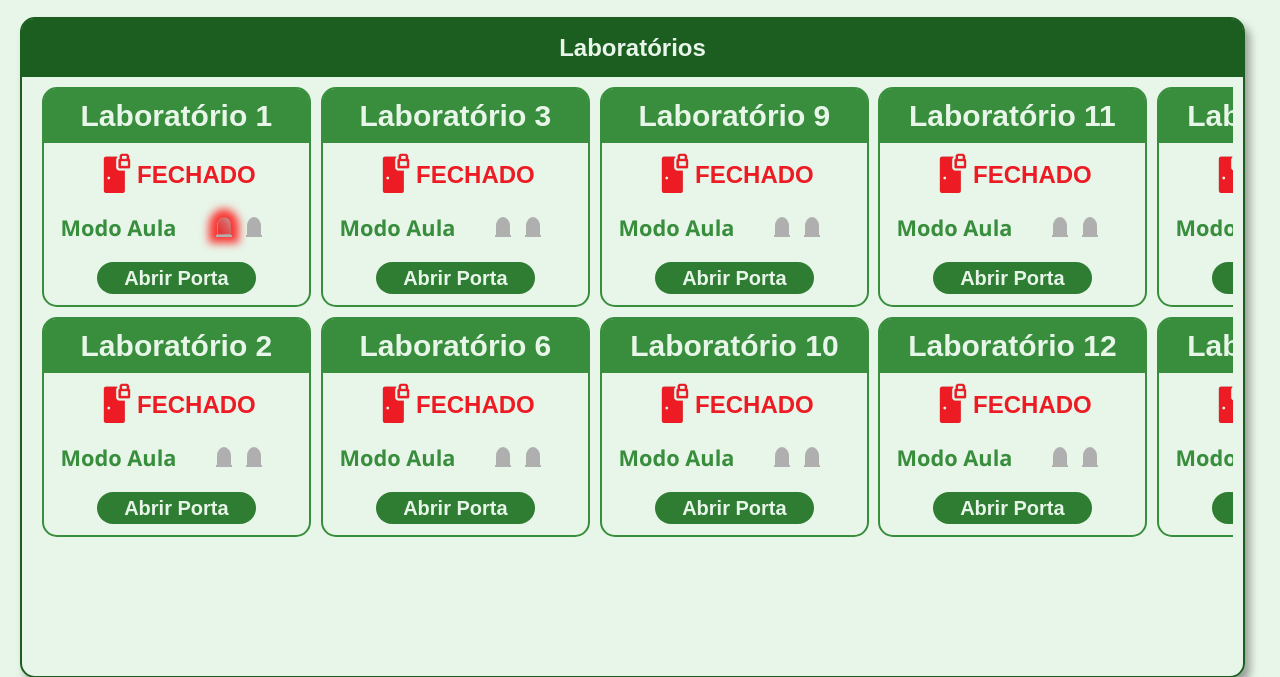
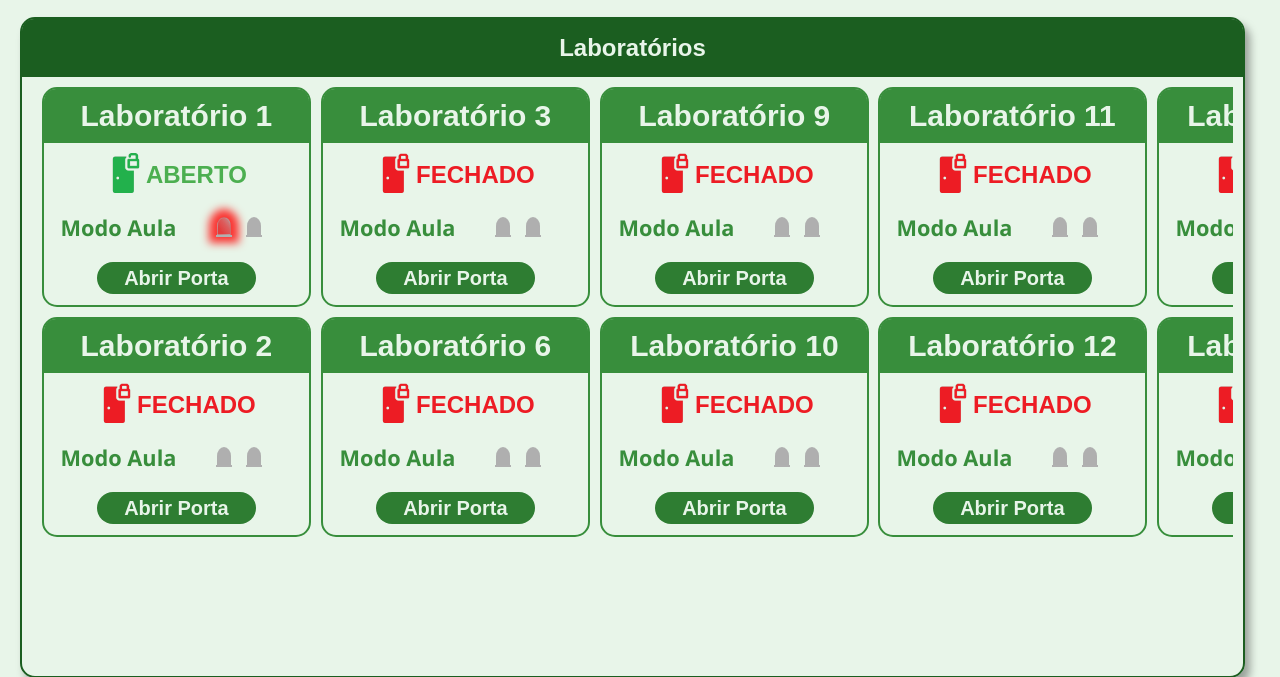
Before and after one commit to arthurgbrito/Fechadura_Eletronica, a PHP site: page /templates/sistemaUser.php in a window 1280 px wide. Shown: the part 150-827 px from the top of the page. Run offline with PHP 8.4, Linux system fonts and the light colour scheme; the visitor is signed in with stand-in values (Sample User, id 1); tables that the repository leaves empty or names only in its code hold one stand-in row (values such as "Sample post").

Commit message:
algumas alterações

```diff
--- a/APIs/solicitacoes.php
+++ b/APIs/solicitacoes.php
@@ -2,7 +2,7 @@
 
     include_once('../database/conexao.php');
 
-    $sql = "SELECT s.id, s.usuario_id, u.Username, s.status_cadastro, s.log FROM solicitacoes s JOIN usuarios u ON s.usuario_id = u.id WHERE s.status_cadastro = 'pendente' ORDER BY s.id DESC LIMIT 1";
+    $sql = "SELECT s.id, s.usuario_id, u.Username, s.status_cadastro FROM solicitacoes s JOIN usuarios u ON s.usuario_id = u.id WHERE s.status_cadastro = 'pendente' ORDER BY s.id DESC LIMIT 1";
 
     $result = mysqli_query($conn, $sql);
 
--- a/scripts/sistemaScript.js
+++ b/scripts/sistemaScript.js
@@ -33,9 +33,9 @@ async function carregaEstadoPorta(lab) {
                 textoPorta.textContent = "FECHADO";
                 textoPorta.style.color = "#F44336";
             }
-        } else alert("erro na resposta da API:");
+        } else console.error("erro na resposta da API:");
     } catch{
-        alert("Erro ao carregar estado da porta:");
+        console.error("Erro ao carregar estado da porta:");
     }
 }
 
--- a/scripts/sistemaScriptUser.js
+++ b/scripts/sistemaScriptUser.js
@@ -4,7 +4,39 @@ let flag = 0;
 addEventListener ("DOMContentLoaded", () => {
 
     labs.forEach(num => {procuraModoAula(num)});
+    labs.forEach(num => {carregaEstadoPorta(num)});
 })
+
+setInterval(() => {labs.forEach(num => carregaEstadoPorta(num))}, 500);
+
+async function carregaEstadoPorta(lab) {
+
+    let caixaPorta = document.getElementById('estado_porta' + lab);
+    let iconePorta = caixaPorta.querySelector('#porta');
+    let textoPorta = caixaPorta.querySelector('#texto-porta');
+    indice = labs.indexOf(lab) + 1
+
+    try {
+        const response = await fetch(`../APIs/monitoraEstadoPorta.php?lab=${indice}`, {method: "GET", cache: "no-store"});
+
+        const data = await response.json();
+        //console.log("Estado da porta do lab " + lab + ": ", data.estado_porta);
+
+        if (data.ok){
+            if (data.estado_porta){
+                iconePorta.src = "../style/imagens/porta-aberta.png";
+                textoPorta.textContent = "ABERTO";
+                textoPorta.style.color = "#4CAF50";
+            } else {
+                iconePorta.src = "../style/imagens/porta-fechada.png";
+                textoPorta.textContent = "FECHADO";
+                textoPorta.style.color = "#F44336";
+            }
+        } else console.error("erro na resposta da API:");
+    } catch{
+        console.error("Erro ao carregar estado da porta:");
+    }
+}
 
 setInterval(() => {labs.forEach(num => procuraModoAula(num))}, 2000);
 
@@ -48,8 +80,26 @@ async function atualizaModoAula(lab){
         const data = await resp.json();
 
         if(data.ok){
-            if (data.modo_aula) atualiza_Led(lab, "on");
-            else atualiza_Led(lab, "off");
+            if (data.modo_aula) {
+                atualiza_Led(lab, "on");
+                let cracha = data.cracha;
+
+                const atualiza = await fetch("../APIs/atualizaHistorico.php", {
+                    method: "POST",
+                    headers: {
+                        "Content-Type": "application/x-www-form-urlencoded"
+                    },
+                    body: `cracha=${encodeURIComponent(cracha)}&lab=${encodeURIComponent(indice)}`,
+                    cache: "no-store"
+                });
+                const data_atualiza = await atualiza.json();
+
+                if (data_atualiza.ok){
+                    console.log("Histórico atualizado com sucesso.");
+                } else {
+                    console.log("Erro ao atualizar histórico: ", indice);
+                }
+            } else atualiza_Led(lab, "off");
         }
     } catch (err) {
         console.error("Erro ao atualizar modo aula:", err);
--- a/templates/sistemaUser.php
+++ b/templates/sistemaUser.php
@@ -54,9 +54,9 @@ if ((!isset($_SESSION['email']) == true) and (!isset($_SESSION['senha']) == true
             <div class="rolagem_lab">
                 <div class="caixa-laboratorio expand-right-down">
                     <h1>Laboratório 1</h1>
-                    <div class="estado_porta">
-                        <img src="../style/imagens/porta-fechada.png" alt="porta-aberta">
-                        <h2>FECHADO</h2>
+                    <div class="estado_porta" id="estado_porta1">
+                        <img src="../style/imagens/porta-fechada.png" id="porta" alt="porta-aberta">
+                        <h2 id="texto-porta">FECHADO</h2>
                     </div>
                     <div class="modo_aula">
                         <label>Modo Aula</label>
@@ -83,9 +83,9 @@ if ((!isset($_SESSION['email']) == true) and (!isset($_SESSION['senha']) == true
 
                 <div class="caixa-laboratorio expand-right-up">
                     <h1>Laboratório 2</h1>
-                    <div class="estado_porta">
-                        <img src="../style/imagens/porta-fechada.png" alt="porta-aberta">
-                        <h2>FECHADO</h2>
+                    <div class="estado_porta" id="estado_porta2">
+                        <img src="../style/imagens/porta-fechada.png" id="porta" alt="porta-aberta">
+                        <h2 id="texto-porta">FECHADO</h2>
                     </div>
                     <div class="modo_aula">
                         <label>Modo Aula</label>
@@ -112,9 +112,9 @@ if ((!isset($_SESSION['email']) == true) and (!isset($_SESSION['senha']) == true
 
                 <div class="caixa-laboratorio expand-down">
                     <h1>Laboratório 3</h1>
-                    <div class="estado_porta">
-                        <img src="../style/imagens/porta-fechada.png" alt="porta-aberta">
-                        <h2>FECHADO</h2>
+                    <div class="estado_porta" id="estado_porta3">
+                        <img src="../style/imagens/porta-fechada.png" id="porta" alt="porta-aberta">
+                        <h2 id="texto-porta">FECHADO</h2>
                     </div>
                     <div class="modo_aula">
                         <label>Modo Aula</label>
@@ -141,9 +141,9 @@ if ((!isset($_SESSION['email']) == true) and (!isset($_SESSION['senha']) == true
 
                 <div class="caixa-laboratorio expand-up">
                     <h1>Laboratório 6</h1>
-                    <div class="estado_porta">
-                        <img src="../style/imagens/porta-fechada.png" alt="porta-aberta">
-                        <h2>FECHADO</h2>
+                    <div class="estado_porta" id="estado_porta6">
+                        <img src="../style/imagens/porta-fechada.png" id="porta" alt="porta-aberta">
+                        <h2 id="texto-porta">FECHADO</h2>
                     </div>
                     <div class="modo_aula">
                         <label>Modo Aula</label>
@@ -170,9 +170,9 @@ if ((!isset($_SESSION['email']) == true) and (!isset($_SESSION['senha']) == true
 
                 <div class="caixa-laboratorio expand-down">
                     <h1>Laboratório 9</h1>
-                    <div class="estado_porta">
-                        <img src="../style/imagens/porta-fechada.png" alt="porta-aberta">
-                        <h2>FECHADO</h2>
+                    <div class="estado_porta" id="estado_porta9">
+                        <img src="../style/imagens/porta-fechada.png" id="porta" alt="porta-aberta">
+                        <h2 id="texto-porta">FECHADO</h2>
                     </div>
                     <div class="modo_aula">
                         <label>Modo Aula</label>
@@ -199,9 +199,9 @@ if ((!isset($_SESSION['email']) == true) and (!isset($_SESSION['senha']) == true
 
                 <div class="caixa-laboratorio expand-up">
                     <h1>Laboratório 10</h1>
-                    <div class="estado_porta">
-                        <img src="../style/imagens/porta-fechada.png" alt="porta-aberta">
-                        <h2>FECHADO</h2>
+                    <div class="estado_porta" id="estado_porta10">
+                        <img src="../style/imagens/porta-fechada.png" id="porta" alt="porta-aberta">
+                        <h2 id="texto-porta">FECHADO</h2>
                     </div>
                     <div class="modo_aula">
                         <label >Modo Aula</label>
@@ -228,9 +228,9 @@ if ((!isset($_SESSION['email']) == true) and (!isset($_SESSION['senha']) == true
 
                 <div class="caixa-laboratorio expand-down">
                     <h1>Laboratório 11</h1>
-                    <div class="estado_porta">
-                        <img src="../style/imagens/porta-fechada.png" alt="porta-aberta">
-                        <h2>FECHADO</h2>
+                    <div class="estado_porta" id="estado_porta11">
+                        <img src="../style/imagens/porta-fechada.png" id="porta" alt="porta-aberta">
+                        <h2 id="texto-porta">FECHADO</h2>
                     </div>
                     <div class="modo_aula">
                         <label >Modo Aula</label>
@@ -257,9 +257,9 @@ if ((!isset($_SESSION['email']) == true) and (!isset($_SESSION['senha']) == true
 
                 <div class="caixa-laboratorio expand-up">
                     <h1>Laboratório 12</h1>
-                    <div class="estado_porta">
-                        <img src="../style/imagens/porta-fechada.png" alt="porta-aberta">
-                        <h2>FECHADO</h2>
+                    <div class="estado_porta" id="estado_porta12">
+                        <img src="../style/imagens/porta-fechada.png" id="porta" alt="porta-aberta">
+                        <h2 id="texto-porta">FECHADO</h2>
                     </div>
                     <div class="modo_aula">
                         <label >Modo Aula</label>
@@ -286,9 +286,9 @@ if ((!isset($_SESSION['email']) == true) and (!isset($_SESSION['senha']) == true
 
                 <div class="caixa-laboratorio expand-left-down">
                     <h1>Laboratório 13</h1>
-                    <div class="estado_porta">
-                        <img src="../style/imagens/porta-fechada.png" alt="porta-aberta">
-                        <h2>FECHADO</h2>
+                    <div class="estado_porta" id="estado_porta13">
+                        <img src="../style/imagens/porta-fechada.png" id="porta" alt="porta-aberta">
+                        <h2 id="texto-porta">FECHADO</h2>
                     </div>
                     <div class="modo_aula">
                         <label >Modo Aula</label>
@@ -315,9 +315,9 @@ if ((!isset($_SESSION['email']) == true) and (!isset($_SESSION['senha']) == true
 
                 <div class="caixa-laboratorio expand-left-up">
                     <h1>Laboratório 14</h1>
-                    <div class="estado_porta">
-                        <img src="../style/imagens/porta-fechada.png" alt="porta-aberta">
-                        <h2>FECHADO</h2>
+                    <div class="estado_porta" id="estado_porta14">
+                        <img src="../style/imagens/porta-fechada.png" id="porta" alt="porta-aberta">
+                        <h2 id="texto-porta">FECHADO</h2>
                     </div>
                     <div class="modo_aula">
                         <label >Modo Aula</label>
```
Also changed, not shown: scripts/cadastroScript.js (+8 -2 lines), style/style-cadastro.css (+41 -0 lines), templates/cadastro.php (+9 -0 lines).
